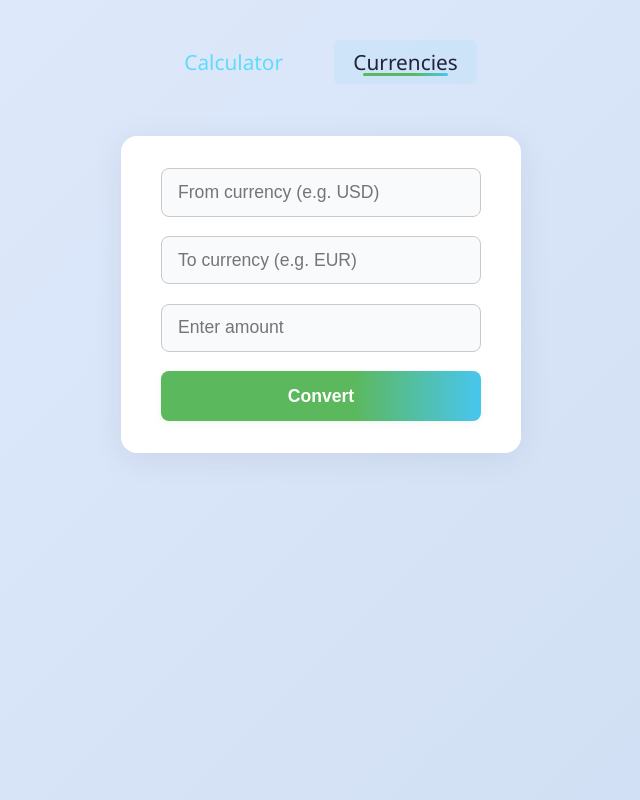
After one commit to Tojadamian/calc_flask, a Flask app: page /currencies in a window 1280 px wide. The commit adds this page. Shown: the whole page, without its empty margins (319-959 px from the left). Run offline with Flask 3, Linux system fonts and the light colour scheme.

Commit message:
Dodanie funkcjonalności konwersji walut oraz autouzupełniania pól walutowych w aplikacji kalkulatora

```diff
--- a/app.py
+++ b/app.py
@@ -1,4 +1,5 @@
-from flask import Flask, request, render_template
+from flask import Flask, jsonify, request, render_template
+import currency
 
 app = Flask(__name__)
 
@@ -33,5 +34,51 @@ def calculator():
             result = "Error: " + str(e)
     return render_template('calculator.html', result=result)
 
+# Uncomment the following lines if you want to use the API endpoints
+# Now they are commented out to avoid confusion with the calculator and currency conversion functionality.
+# Unused API endpoints for currencies and exchange rates
+# Only for demonstration purposes, not used in the current application.
+#
+# @app.route('/api/currencies', methods=['GET'])
+# def api_currencies():
+#     currencies = currency.get_all_currencies_code()
+#     return jsonify({"currencies": currencies})
+
+# @app.route('/api/exchange_rate', methods=['GET'])
+# def api_exchange_rate():
+#     tab = request.args.get('tab')
+#     code = request.args.get('code')
+#     if not tab or not code:
+#         return jsonify({"error": "Missing parameters"}), 400
+#     rate = currency.get_exchange_rate(tab, code)
+#     if rate is None:
+#         return jsonify({"error": "Invalid tab or code"}), 404
+#     return jsonify({"rate": rate})
+
+@app.route('/currencies', methods=['GET'])
+def currencies():
+    return render_template('currencies.html')
+
+@app.route('/api/search-currencies', methods=['GET'])
+def search_currencies():
+    query = request.args.get('q', '').upper()
+    codes = currency.get_all_currencies_code()
+    # Możesz rozbudować o wyszukiwanie po nazwach, jeśli je masz
+    matches = [code for code in codes if query in code]
+    return jsonify(matches)
+
+@app.route('/api/convert-currency', methods=['POST'])
+def api_convert_currency():
+    try:
+        amount = float(request.form['amount'])
+        from_code = request.form['from_currency'].upper()
+        to_code = request.form['to_currency'].upper()
+        result = currency.convert_currency(amount, from_code, to_code)
+        if result is None:
+            return jsonify({"error": "Invalid currency code"}), 400
+        return jsonify({"result": result})
+    except ValueError as e:
+        return jsonify({"error": str(e)}), 400
+
 if __name__ == '__main__':
     app.run(debug=True)
--- /dev/null
+++ b/currency.py
@@ -0,0 +1,55 @@
+import requests
+
+NBP_TAB = ['a', 'b', 'c']
+
+def get_all_currencies_code():
+    codes = set()
+    for tab in NBP_TAB:
+        url = f'http://api.nbp.pl/api/exchangerates/tables/{tab}/?format=json'
+        res = requests.get(url)
+        if res.status_code == 200:
+            data = res.json()
+            for rate in data[0]['rates']:
+                codes.add(rate['code'])
+    return sorted(codes)
+
+def get_exchange_rate(code):
+    if code.upper() == 'PLN':
+        return 1.0
+    tables = find_currency_table(code)
+    if not tables:
+        return None
+    tab = tables[0].lower()
+    url = f'http://api.nbp.pl/api/exchangerates/rates/{tab}/{code}/?format=json'
+    res = requests.get(url)
+    if res.status_code == 200:
+        data = res.json()
+        if tab in ['a', 'b']:
+            return data['rates'][0]['mid']
+        elif tab == 'c':
+            return data['rates'][0]['bid'], data['rates'][0]['ask']
+    return None
+
+def find_currency_table(currency_code):
+    found_tables = []
+    for tab in NBP_TAB:
+        url = f'http://api.nbp.pl/api/exchangerates/tables/{tab}/?format=json'
+        res = requests.get(url)
+        if res.status_code == 200:
+            data = res.json()
+            for rate in data[0]['rates']:
+                if rate['code'].upper() == currency_code.upper():
+                    found_tables.append(tab)
+            # print(f"Found {len(found_tables)} tables for currency {currency_code}: {found_tables}")
+    return found_tables
+
+def convert_currency(amount, from_code, to_code):
+    from_rate = get_exchange_rate(from_code)
+    to_rate = get_exchange_rate(to_code)
+    if from_rate is None or to_rate is None:
+        return None
+    return (amount * from_rate) / to_rate
+
+# print(find_currency_table('JOD'))  # Example usage, you can remove this line later
+# print(get_exchange_rate('USD'))  # Example usage, you can remove this line later
+# print(convert_currency(100, 'USD', 'EUR'))  # Example usage, you can remove this line later
--- /dev/null
+++ b/static/cur_script.js
@@ -0,0 +1,82 @@
+// Autocomplete logic for both currency fields
+function setupAutocomplete(inputId, suggestionsId) {
+    const input = document.getElementById(inputId);
+    const suggestions = document.getElementById(suggestionsId);
+
+    input.addEventListener("input", async () => {
+        const query = input.value;
+        if (query) {
+            const response = await fetch(`/api/search-currencies?q=${query}`);
+            const data = await response.json();
+            showSuggestions(data, input, suggestions);
+        } else {
+            suggestions.innerHTML = "";
+        }
+    });
+
+    document.addEventListener("click", (e) => {
+        if (!suggestions.contains(e.target) && e.target !== input) {
+            suggestions.innerHTML = "";
+        }
+    });
+}
+
+function showSuggestions(currencies, input, suggestions) {
+    suggestions.innerHTML = "";
+    currencies.forEach(currency => {
+        const div = document.createElement("div");
+        div.textContent = currency;
+        div.addEventListener("click", () => {
+            input.value = currency;
+            suggestions.innerHTML = "";
+        });
+        suggestions.appendChild(div);
+    });
+}
+
+// Set up autocomplete for both fields
+setupAutocomplete("from_currency", "from_suggestions");
+setupAutocomplete("to_currency", "to_suggestions");
+
+// Handle form submission via AJAX
+document.getElementById("convert-form").addEventListener("submit", async function(e) {
+    e.preventDefault();
+    const from = document.getElementById("from_currency").value;
+    const to = document.getElementById("to_currency").value;
+    const amount = document.getElementById("amount").value;
+    const resultDiv = document.getElementById("conversion-result");
+    const outputDiv = document.getElementById("conversion-output");
+
+    if (!from || !to || !amount) {
+        resultDiv.innerHTML = "<span style='color:red;'>Please fill all fields.</span>";
+        return;
+    }
+
+    resultDiv.innerHTML = "Converting...";
+    outputDiv.innerHTML = ""; // czyść poprzedni wynik
+
+    try {
+        const response = await fetch(`/api/convert-currency`, {
+            method: "POST",
+            headers: {
+                "Content-Type": "application/x-www-form-urlencoded"
+            },
+            body: new URLSearchParams({
+                amount: amount,
+                from_currency: from,
+                to_currency: to
+            })
+        });
+        const data = await response.json();
+        if (data.result !== undefined) {
+            resultDiv.innerHTML = "";
+            outputDiv.innerHTML = `<h2>Converted Amount: ${data.result}</h2>`;
+        } else {
+            resultDiv.innerHTML = `<span style='color:red;'>${data.error || 'Conversion failed.'}</span>`;
+            outputDiv.innerHTML = "";
+        }
+    } catch (err) {
+        resultDiv.innerHTML = "<span style='color:red;'>Error connecting to API.</span>";
+        outputDiv.innerHTML = "";
+    }
+});
--- a/static/style.css
+++ b/static/style.css
@@ -30,11 +30,16 @@ form {
     transition: box-shadow 0.2s;
 }
 
+div {
+    display: flex;
+    flex-direction: column;
+}
+
 form:hover {
     box-shadow: 0 10px 40px rgba(34, 34, 59, 0.15);
 }
 
-input[type="number"], select {
+input[type="number"], input[type="text"], select {
     padding: 0.8rem 1rem;
     border: 1.5px solid #c9c9c9;
     border-radius: 8px;
@@ -44,7 +49,7 @@ input[type="number"], select {
     background: #f8fafc;
 }
 
-input[type="number"]:focus, select:focus {
+input[type="number"]:focus, input[type="text"]:focus, select:focus {
     border-color: #5cb85c;
     background: #fff;
 }
@@ -77,6 +82,7 @@ h2 {
     font-size: 1.3rem;
     letter-spacing: 1px;
     display: inline-block;
+    transition: background 0.3s, box-shadow 0.3s;
 }
 
 @media (max-width: 500px) {
@@ -93,3 +99,61 @@ h2 {
         font-size: 1rem;
     }
 }
+
+.nav-switcher {
+    display: flex;
+    justify-content: center;
+    gap: 2rem;
+    margin-top: 40px;
+    margin-bottom: 20px;
+}
+
+.nav-switcher a {
+    position: relative;
+    text-decoration: none;
+    color: #61dafb;
+    font-size: 1.3rem;
+    font-weight: 500;
+    padding: 0.5rem 1.2rem;
+    border-radius: 6px;
+    transition: background 0.3s, color 0.3s;
+    overflow: hidden;
+}
+
+.nav-switcher a::after {
+    content: "";
+    display: block;
+    position: absolute;
+    left: 20%;
+    right: 20%;
+    bottom: 8px;
+    height: 3px;
+    background: linear-gradient(90deg, #5cb85c 60%, #48c6ef 100%);
+    border-radius: 2px;
+    opacity: 0;
+    transform: scaleX(0.7) translateY(10px);
+    transition: opacity 0.4s, transform 0.4s cubic-bezier(.4,2,.6,1);
+}
+
+.nav-switcher a:hover,
+.nav-switcher a.active {
+    background: rgba(72, 198, 239, 0.08);
+    color: #22223b;
+}
+
+.nav-switcher a.active::after {
+    opacity: 1;
+    transform: scaleX(1) translateY(0);
+}
+.fade-slide-in {
+    opacity: 0;
+    transform: translateY(40px);
+    animation: fadeSlideIn 0.7s cubic-bezier(.4,2,.6,1) forwards;
+}
+
+@keyframes fadeSlideIn {
+    to {
+        opacity: 1;
+        transform: translateY(0);
+    }
+}
--- /dev/null
+++ b/templates/currencies.html
@@ -0,0 +1,33 @@
+<!DOCTYPE html>
+<html lang="en">
+<head>
+    <meta charset="UTF-8">
+    <meta name="viewport" content="width=device-width, initial-scale=1.0">
+    <title>Currency Converter</title>
+    <link rel="stylesheet" href="{{ url_for('static', filename='style.css') }}">
+</head>
+<body>
+    <nav class="nav-switcher">
+        <a href="{{ url_for('calculator') }}" class="{% if request.endpoint == 'calculator' %}active{% endif %}">Calculator</a>
+        <a href="{{ url_for('currencies') }}" class="{% if request.endpoint == 'currencies' %}active{% endif %}">Currencies</a>
+    </nav>
+    <form method="post" autocomplete="off" id="convert-form" class="fade-slide-in">
+        <div class="autocomplete-wrapper">
+            <input type="text" name="from_currency" id="from_currency" placeholder="From currency (e.g. USD)" autocomplete="off" required>
+            <div id="from_suggestions"></div>
+        </div>
+        <div class="autocomplete-wrapper">
+            <input type="text" name="to_currency" id="to_currency" placeholder="To currency (e.g. EUR)" autocomplete="off" required>
+            <div id="to_suggestions"></div>
+        </div>
+        <input type="number" name="amount" id="amount" placeholder="Enter amount" required>
+        <button type="submit">Convert</button>
+    </form>
+    <div id="conversion-result"></div>
+    <div id="conversion-output"></div>
+    <!-- {% if result is not none %}
+        <h2>{{ result }}</h2>
+    {% endif %} -->
+    <script src="{{ url_for('static', filename='cur_script.js') }}"></script>
+</body>
+</html>
```
Also changed, not shown: templates/calculator.html (+6 -3 lines).
